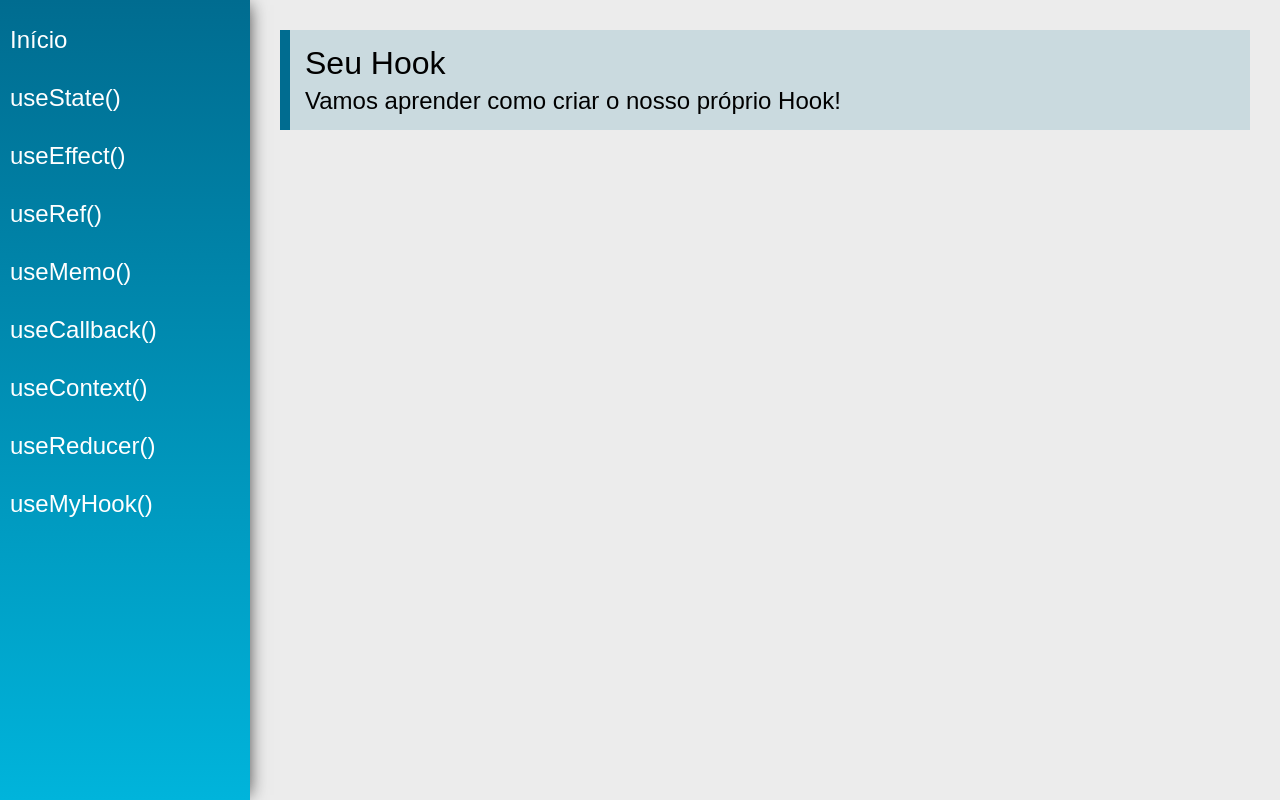
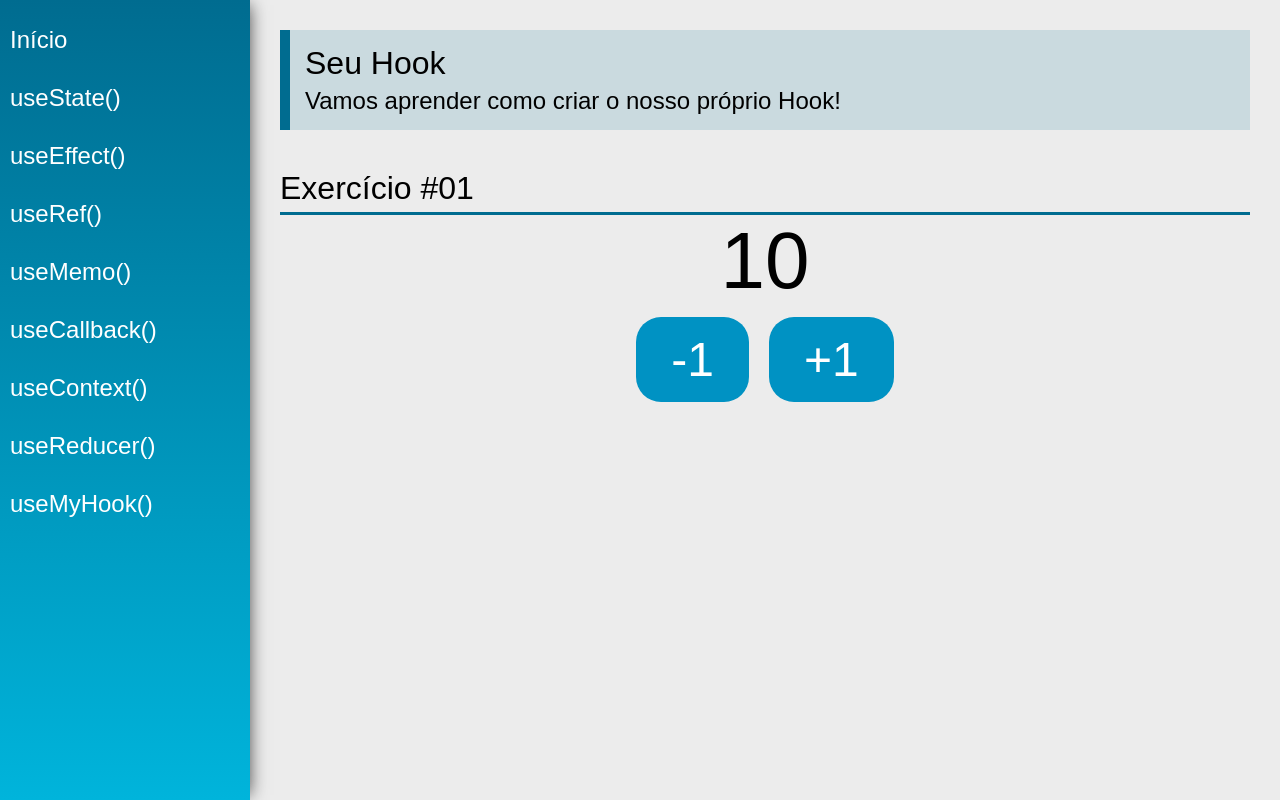
Before and after one commit to betosan83/react-hooks, a React (Create React App) app: page /useCustom in a window 1280 px wide. Built offline with nearby package versions, Linux system fonts and the light colour scheme.

Commit message:
Custom hooks!

```diff
--- /dev/null
+++ b/src/hooks/useCounter.js
@@ -0,0 +1,14 @@
+import { useState } from 'react'
+
+export const useCounter = (initialValue = 100) => {
+    const [count, setCount] = useState(initialValue)
+
+    function inc() {
+        setCount(count + 1)
+    }
+    function dec() {
+        setCount(count - 1)
+    }
+
+    return [count, inc, dec]
+}
--- /dev/null
+++ b/src/store/actions/number.js
@@ -0,0 +1,3 @@
+export function numberAdd2(dispatch) {
+    dispatch({type: 'numberAdd2'})
+}
--- a/src/views/examples/UseCustom.jsx
+++ b/src/views/examples/UseCustom.jsx
@@ -1,13 +1,26 @@
 import React from 'react'
 import PageTitle from '../../components/layout/PageTitle'
+import SectionTitle from '../../components/layout/SectionTitle'
+import { useCounter } from '../../hooks/useCounter'
 
 const UseRef = (props) => {
+    const [ count, inc, dec] = useCounter(10)
     return (
         <div className="UseCustom">
             <PageTitle
                 title="Seu Hook"
                 subtitle="Vamos aprender como criar o nosso próprio Hook!"
             />
+            <SectionTitle title="Exercício #01"/>
+            <div className="center">
+                <span className="text">{count}</span>
+                <div>
+                    <button className="btn"
+                        onClick={() => dec()}>-1</button>
+                    <button className="btn"
+                        onClick={() => inc()}>+1</button>
+                </div>
+            </div>
         </div>
     )
 }
```
Also changed, not shown: src/store/actions/user.js (added).
